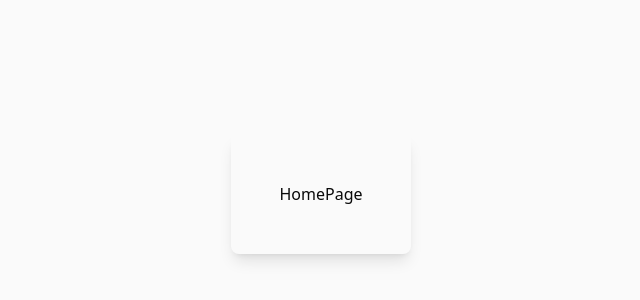
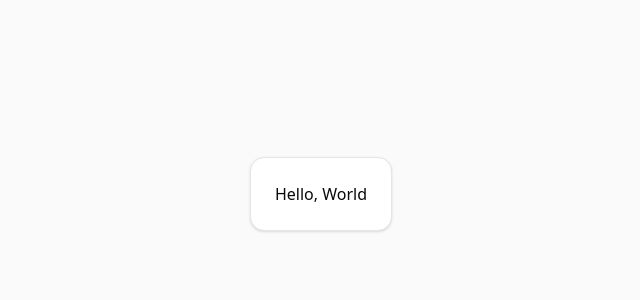
Before and after one commit to eedu7/rabta_flow, a Next.js app: page / in a window 1280 px wide. Shown: the part 206-506 px from the top of the page, without its empty margins (319-959 px from the left). Built offline with nearby package versions, Linux system fonts and the light colour scheme.

Commit message:
Added some settings

```diff
--- a/biome.json
+++ b/biome.json
@@ -12,7 +12,9 @@
     "formatter": {
         "enabled": true,
         "indentStyle": "space",
-    "indentWidth": 2
+        "indentWidth": 4,
+        "bracketSpacing": true,
+        "lineWidth": 120
     },
     "linter": {
         "enabled": true,
@@ -28,9 +30,12 @@
         }
     },
     "assist": {
+        "enabled": true,
         "actions": {
             "source": {
-        "organizeImports": "on"
+                "organizeImports": "on",
+                "useSortedProperties": "on",
+                "useSortedAttributes": "on"
             }
         }
     }
--- a/src/app/page.tsx
+++ b/src/app/page.tsx
@@ -1,9 +1,13 @@
-import React from "react";
+import { Card, CardContent } from "@/components/ui/card";
 
 export default function HomePage() {
-  return (
-    <div className="text-bold bg-zinc-50 w-screen h-screen grid place-items-center">
-      <div className="shadow-lg p-12 rounded-md">HomePage</div>
-    </div>
-  );
+    return (
+        <div className="text-bold bg-zinc-50 w-screen h-screen grid place-items-center">
+            <Card>
+                <CardContent>
+                    <h1>Hello, World</h1>
+                </CardContent>
+            </Card>
+        </div>
+    );
 }
```
Lines whose indentation alone changed are shown as unchanged.
